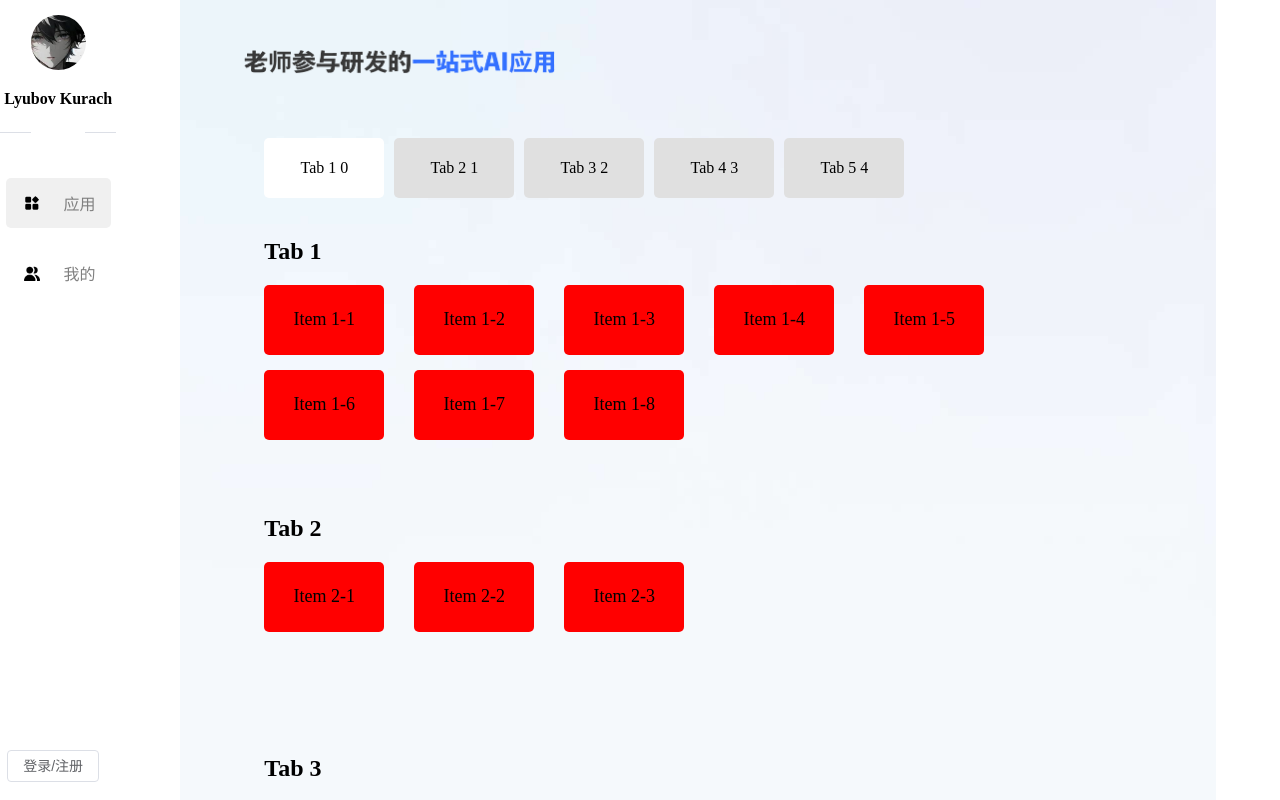
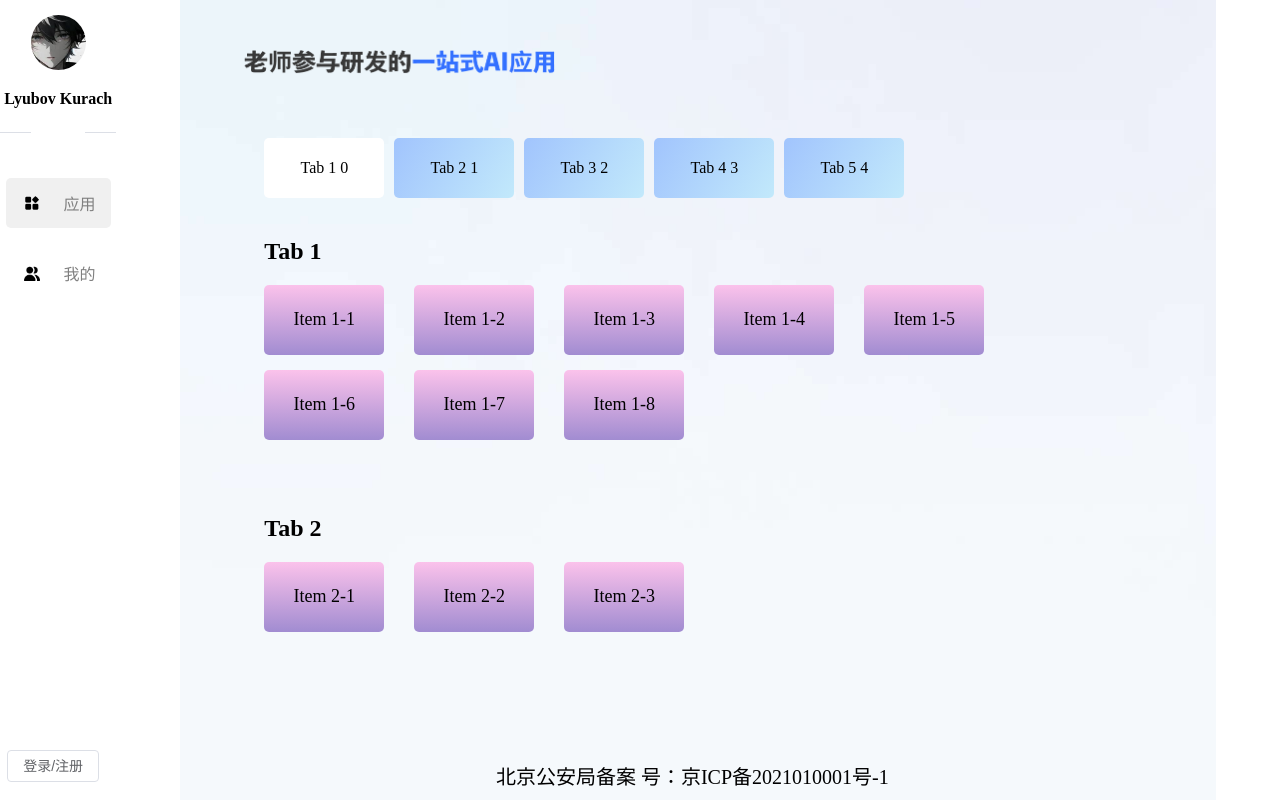
Before and after one commit to white2bird/candy_ai_app, a Vue app: page /home/roles in a window 1280 px wide. Built offline with nearby package versions, Linux system fonts and the light colour scheme.

Commit message:
rolemanage页面大体完成

```diff
--- a/src/components/TabsScroll.vue
+++ b/src/components/TabsScroll.vue
@@ -23,7 +23,7 @@
                     <div v-for="(tab, index) in tabs" :key="index" class="section">
                         <h2>{{ tab.title }}</h2>
                         <div class="sub-items">
-                            <div v-for="(item, idx) in tab.items" :key="idx" class="sub-item">
+                            <div v-for="(item, idx) in tab.items" :key="idx" class="sub-item" @click="choseRole(index,idx)">
                                 {{ item }}
                             </div>
                         </div>
@@ -33,7 +33,7 @@
 
         </div>
         <div class="model_platform_footer">
-
+                北京公安局备案 号：京ICP备2021010001号-1
         </div>
     </div>
 </template>
@@ -67,7 +67,7 @@ const tabs = ref([
 const activeTabIndex = ref(0);
 const sections = ref([]);
 const contentRef = ref(null);
-const vueTabs = ref(null);
+const vueTabs = ref([]);
 const tabsRef = ref(null);
 const click_to_tab = ref(false);
 
@@ -84,8 +84,8 @@ const scrollToSection = (index) => {
     if (sections.value[index]) {
         clearTimeout(set_click_close)
         click_to_tab.value = true
-        sections.value[index].scrollIntoView({ behavior: 'smooth' });
-        activeTabIndex.value = index;
+        sections.value[index].scrollIntoView({ behavior: 'smooth' })
+        activeTabIndex.value = index
         // 防止抖动
         set_click_close = setTimeout(() => {
             // 防止滚动事件影响点击态
@@ -99,13 +99,15 @@ onMounted(async () => {
     await nextTick();
     // 获取所有的 section 元素
     const current_section = contentRef.value.querySelectorAll('.section');
+    vueTabs.value = tabsRef.value.querySelectorAll('.tab');
+    console.log(vueTabs)
     tabPostionY.value = tabsRef.value.getBoundingClientRect().y
     tabHeight.value = tabsRef.value?.clientHeight
 
     // 监听滚动事件
     window.addEventListener('scroll', scroll, true)
 
-    vueTabs.value = tabsRef.value
+
     if (current_section !== undefined && current_section !== null && current_section.length > 0) {
         sections.value = current_section;
     }
@@ -139,6 +141,10 @@ onBeforeUnmount(() => {
     }
 });
 
+const choseRole = (tab_index, item_index) => {
+    console.log('happened click', tab_index, item_index)
+}
+
 </script>
 
 <style lang="less">
@@ -146,6 +152,7 @@ onBeforeUnmount(() => {
     display: flex;
     flex: 1;
     flex-direction: column;
+    height: 100%;
     padding-left: 64px;
     padding-right: 64px;
 }
@@ -157,8 +164,25 @@ onBeforeUnmount(() => {
 
 .model_platform_content {
     flex: 1;
-    max-height: 700px;
+    max-height: 80%;
     overflow-x: auto;
+    margin-bottom: 60px;
+}
+
+.model_platform_footer {
+    display: flex;
+    flex-shrink: 1;
+    height: 50px;
+    font-size: 20px;
+    // background-color: red;
+    position: absolute;
+    width: 70%;
+    margin:0 auto;
+    align-items: center;
+    box-sizing: border-box;
+    justify-content: center;
+    bottom: 0px;
+    z-index: 5;
 }
 
 
@@ -169,6 +193,7 @@ onBeforeUnmount(() => {
     margin-top:40px;
     position: sticky;
     z-index: 1;
+    // overflow: scroll;
     // scroll-behavior: smooth;
     // background-color: #f0f0f0;
 }
@@ -177,7 +202,10 @@ onBeforeUnmount(() => {
     border-radius: 5px;
     padding: 10px 20px;
     margin-right: 10px;
-    background-color: #e0e0e0;
+    // background-color: #e0e0e0;
+    background-image: linear-gradient(120deg, #a1c4fd 0%, #c2e9fb 100%);
+    // background-image: linear-gradient( 135deg, #ABDCFF 10%, #0396FF 100%);
+    // background-color: linear-gradient( 135deg, #ABDCFF 10%, #0396FF 100%);
     max-width: 80px;
     height: 40px;
     display: flex;
@@ -187,9 +215,13 @@ onBeforeUnmount(() => {
     flex-grow: 1;
     flex-shrink: 1;
 }
+.tab :hover{
+    cursor:pointer
+}
 
 .tab.active {
     background-color: #ffffff;
+    background-image: none;
     // border-bottom: 2px solid #42b983;
 }
 
@@ -215,7 +247,8 @@ onBeforeUnmount(() => {
     display: flex;
     height: 50px;
     width: 100px;
-    background-color: red;
+    // background-color: red;
+    background-image: linear-gradient(to top, #a18cd1 0%, #fbc2eb 100%);
     padding: 5px;
     justify-content:center;
     align-items: center;
--- /dev/null
+++ b/src/views/RoleSetting.vue
@@ -0,0 +1,5 @@
+<template>
+    <div>
+        设置role初始化页面
+    </div>
+</template>
```
